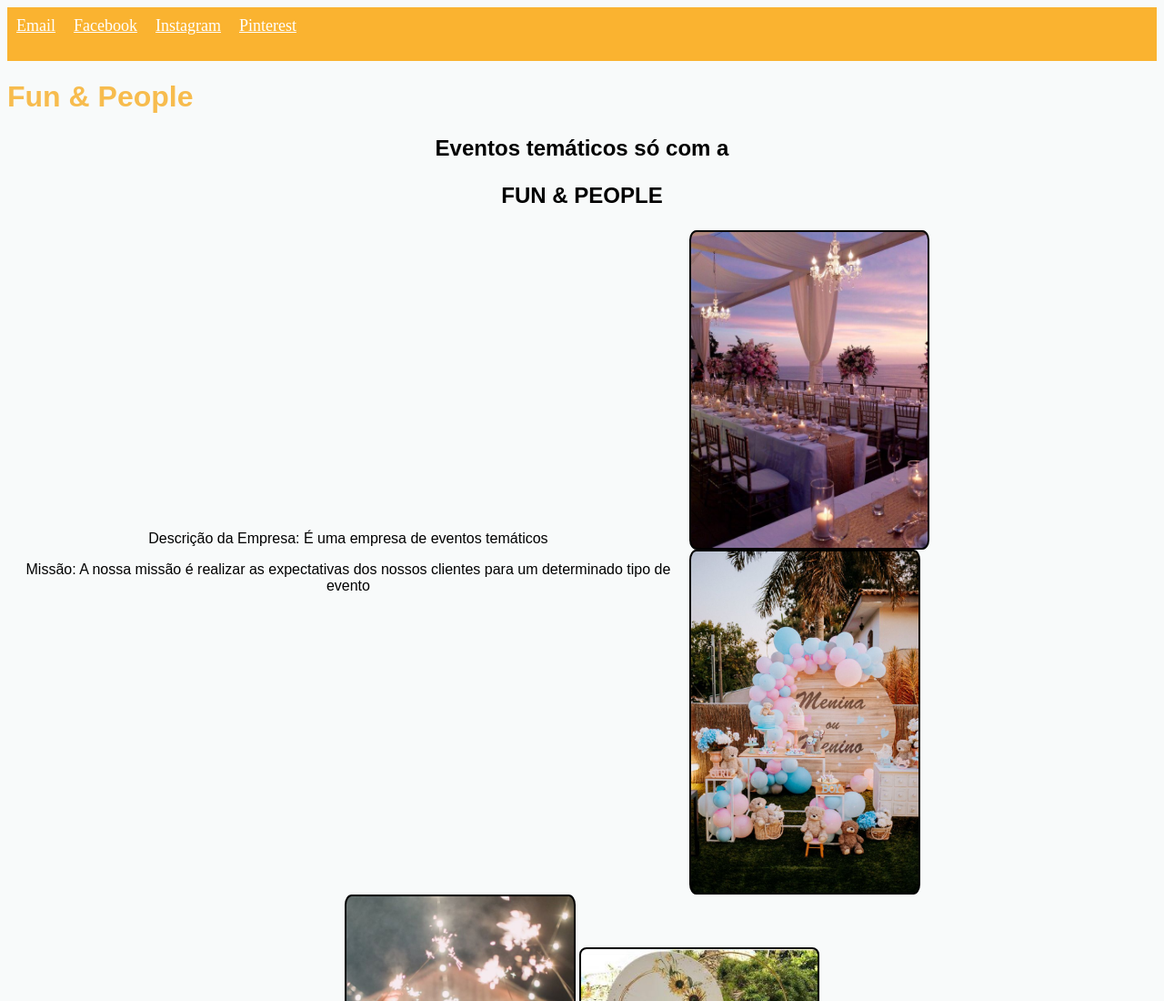
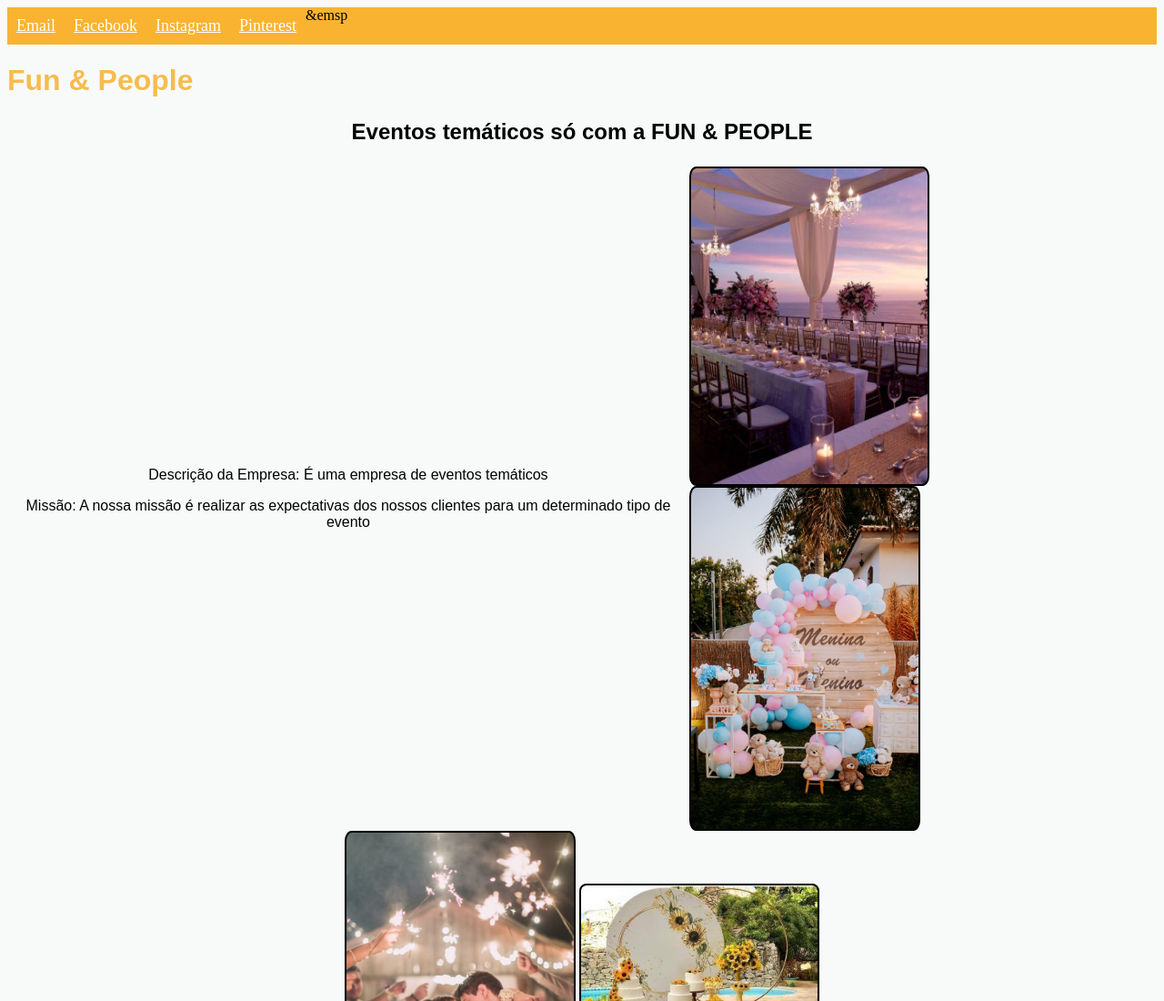
Before and after one commit to andreiacaetano18/Projeto-Final, a plain HTML site: page INDEX.HTML in a window 1280 px wide. Shown: the top 1100 px of the page at 91% size. Drawn offline with Linux system fonts and the light colour scheme.

Commit message:
Update INDEX.HTML

```diff
--- a/INDEX.HTML
+++ b/INDEX.HTML
@@ -22,14 +22,13 @@ height="0" width="0" style="display:none;visibility:hidden"></iframe></noscript>
 <!-- End Google Tag Manager (noscript) -->
 
     <ul>
-        <li><a href="https://mail.google.com/mail/u/0/#inbox"> Email </a>&nbsp &nbsp</li>
+        <li><a href="https://mail.google.com/mail/u/0/#inbox"> Email </a> </li> &emsp
         <li><a href="https://www.facebook.com/FunPeople2021/?ref=pages_you_manage"> Facebook</a></li>
         <li><a href="https://www.instagram.com/?hl=en"> Instagram </a></li>
         <li><a href="https://www.pinterest.pt/andreia_caetano_18/_saved/">Pinterest </a></li>
     </ul>
     <H1> Fun & People </H1>
-    <H2><p> Eventos temáticos só com a
-     <p> FUN & PEOPLE </h2>
+    <H2><p> Eventos temáticos só com a FUN & PEOPLE </h2>
     <section>
         <div class="text">
             <p> Descrição da Empresa: É uma empresa de eventos temáticos</p>
```
